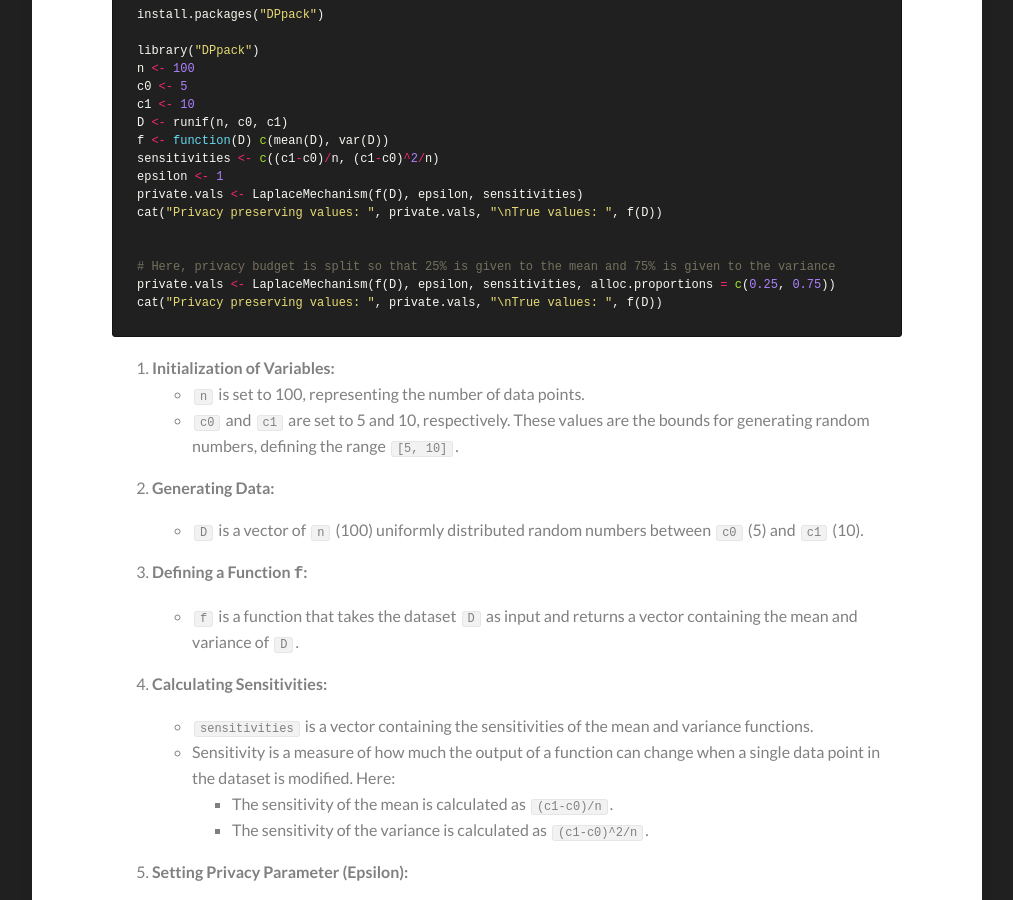
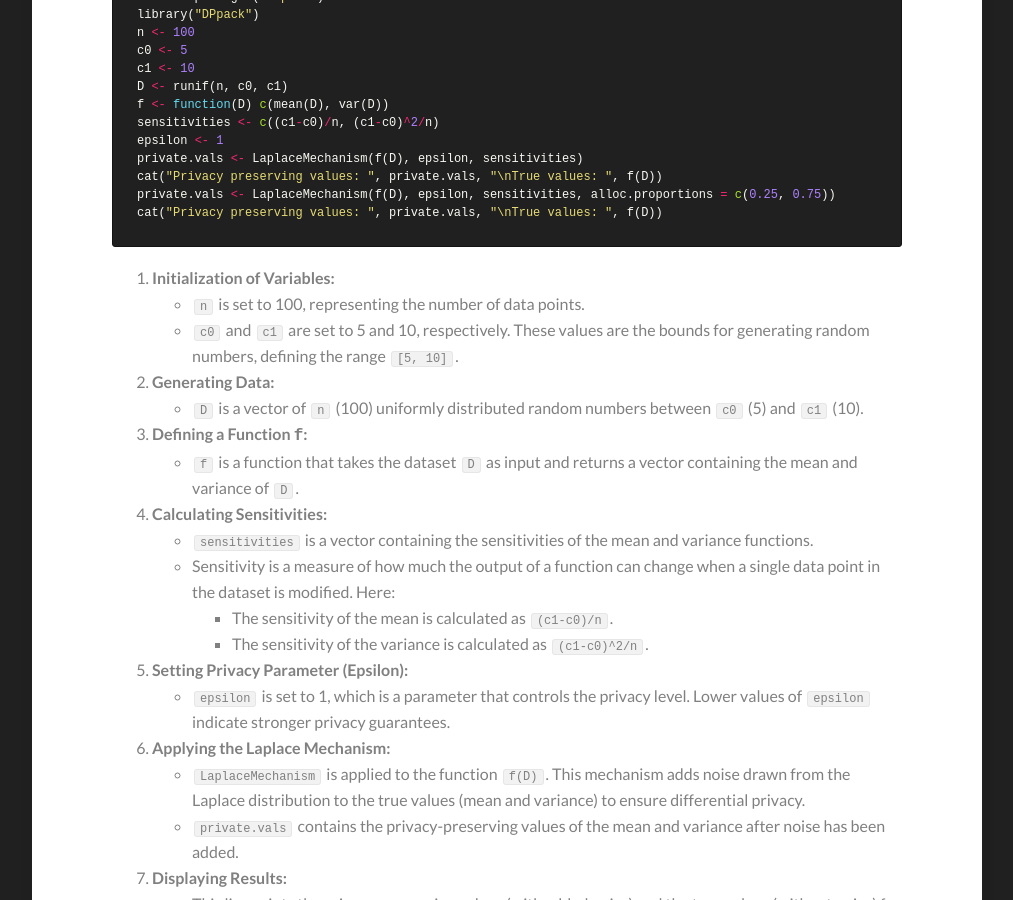
Before and after one commit to Kamran-Afzali/Kamran-Afzali.github.io, a Jekyll site: the page built from _posts/2024-09-28-smote_blog.md, in a window 1280 px wide and 900 px high, scrolled down 2648 px. Shown: the whole window, without its empty margins (133-1146 px from the left). Built offline with Jekyll 4.4.1, drawn with Linux system fonts in a browser that asks for light colours; our own code applies the rules of GitHub Pages for plain Markdown files.

Commit message:
Update 2024-09-28-smote_blog.md

````diff
--- a/_posts/2024-09-28-smote_blog.md
+++ b/_posts/2024-09-28-smote_blog.md
@@ -36,9 +36,7 @@ Differential privacy has rapidly become an essential framework for ensuring data
 #### **Code Example**
 
 ```r
-
 install.packages("DPpack")
-
 library("DPpack")
 n <- 100
 c0 <- 5
@@ -49,9 +47,6 @@ sensitivities <- c((c1-c0)/n, (c1-c0)^2/n)
 epsilon <- 1
 private.vals <- LaplaceMechanism(f(D), epsilon, sensitivities)
 cat("Privacy preserving values: ", private.vals, "\nTrue values: ", f(D))
-
-
-# Here, privacy budget is split so that 25% is given to the mean and 75% is given to the variance
 private.vals <- LaplaceMechanism(f(D), epsilon, sensitivities, alloc.proportions = c(0.25, 0.75))
 cat("Privacy preserving values: ", private.vals, "\nTrue values: ", f(D))
 ```
@@ -61,48 +56,30 @@ cat("Privacy preserving values: ", private.vals, "\nTrue values: ", f(D))
    - `n` is set to 100, representing the number of data points.
    - `c0` and `c1` are set to 5 and 10, respectively. These values are the bounds for generating random numbers, defining the range `[5, 10]`.
 2. **Generating Data:**
-
    - `D` is a vector of `n` (100) uniformly distributed random numbers between `c0` (5) and `c1` (10).
-
 3. **Defining a Function `f`:**
-
    - `f` is a function that takes the dataset `D` as input and returns a vector containing the mean and variance of `D`.
-
 4. **Calculating Sensitivities:**
-
    - `sensitivities` is a vector containing the sensitivities of the mean and variance functions.
    - Sensitivity is a measure of how much the output of a function can change when a single data point in the dataset is modified. Here:
      - The sensitivity of the mean is calculated as `(c1-c0)/n`.
      - The sensitivity of the variance is calculated as `(c1-c0)^2/n`.
-
 5. **Setting Privacy Parameter (Epsilon):**
-
    - `epsilon` is set to 1, which is a parameter that controls the privacy level. Lower values of `epsilon` indicate stronger privacy guarantees.
-
 6. **Applying the Laplace Mechanism:**
-
    - `LaplaceMechanism` is applied to the function `f(D)`. This mechanism adds noise drawn from the Laplace distribution to the true values (mean and variance) to ensure differential privacy.
    - `private.vals` contains the privacy-preserving values of the mean and variance after noise has been added.
-
 7. **Displaying Results:**
-
    - This line prints the privacy-preserving values (with added noise) and the true values (without noise) for comparison.
-
 8. **Splitting the Privacy Budget:**
-
    - Here, the privacy budget `epsilon` is split between the mean and variance calculations.
    - `alloc.proportions = c(0.25, 0.75)` means that 25% of `epsilon` is used for the mean and 75% for the variance.
    - The `LaplaceMechanism` is then reapplied with this adjusted privacy budget allocation.
-
 9. **Displaying Results Again:**
-
    - This line prints the new privacy-preserving values after the budget has been split, along with the true values.
    - The code demonstrates how to apply differential privacy to statistical calculations (mean and variance) using the Laplace mechanism.
    - The privacy budget (`epsilon`) is adjusted to provide different levels of privacy for the mean and variance.
    - The sensitivities of the mean and variance are calculated to determine the appropriate amount of noise to add.
-
-
-
 
 ```r
 D <- rnorm(500, mean=3, sd=2)
````
